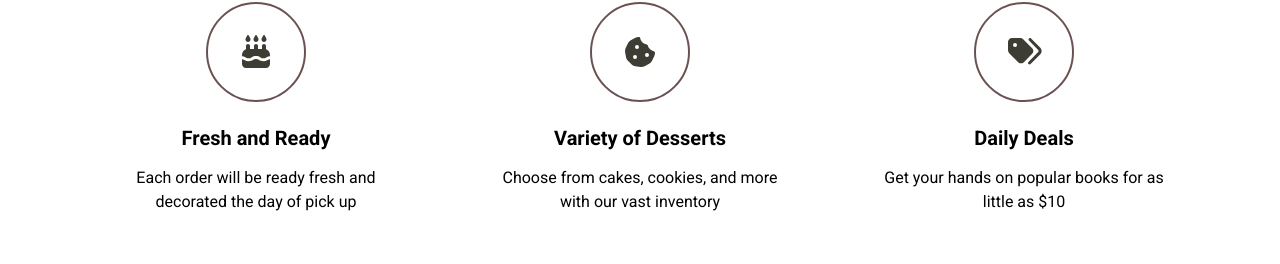
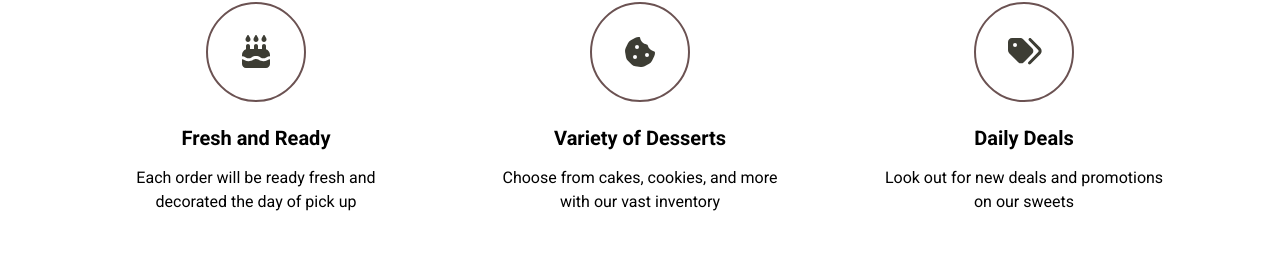
Before and after one commit to JulianCrenshaw/cake, a React (Create React App) app: page / in a window 1280 px wide. Shown: the part 924-1188 px from the top of the page. Built offline with nearby package versions, Linux system fonts and the light colour scheme.

Commit message:
highlights

```diff
--- a/src/components/Highlights.jsx
+++ b/src/components/Highlights.jsx
@@ -24,7 +24,7 @@ const Highlights = () => {
             <Highlight
               icon={<FontAwesomeIcon icon="tags" />}
               title="Daily Deals"
-              para="Get your hands on popular books for as little as $10"
+              para="Look out for new deals and promotions on our sweets"
             />
           </div>
         </div>
```
